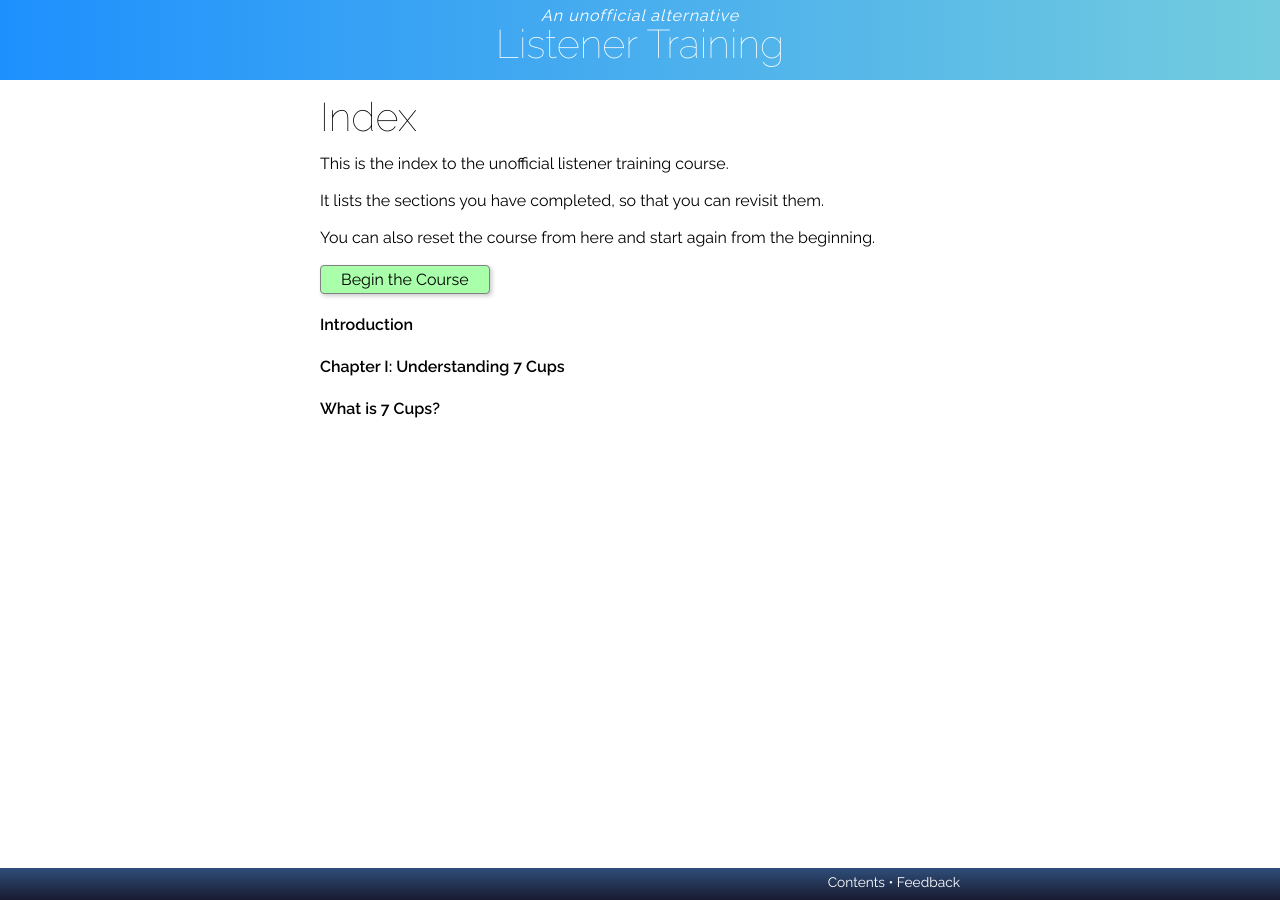
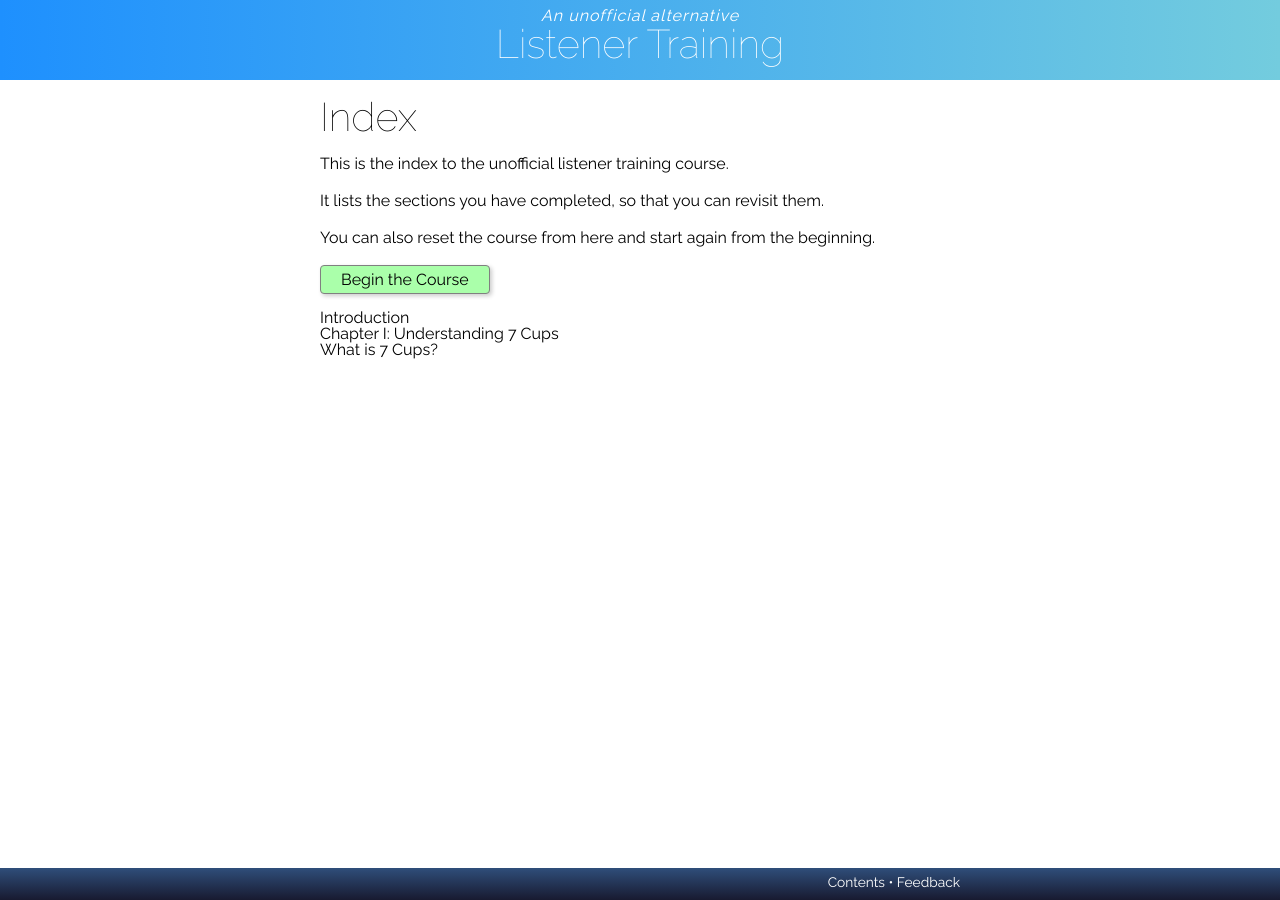
Before and after one commit to RarelyCharlie/rarelycharlie.github.io, a Jekyll site: the page built from _listen/index.md, in a window 1280 px wide. Built offline with Jekyll 4.4.1, drawn with Linux system fonts in a browser that asks for light colours; nearby versions of some CDN libraries.

Commit message:
local style

```diff
--- a/_listen/index.md
+++ b/_listen/index.md
@@ -13,6 +13,10 @@ You can also reset the course from here and start again from the beginning.
 
 <button onclick="nextpage()">Begin the Course</button>
 
+<style>
+h4 {font-weight: 400; margin: 0; line-height: 16px;}
+</style>
+
 {% for section in site.listen %}
   {% case section.class %}
     {% when 'chapter' %}
```
